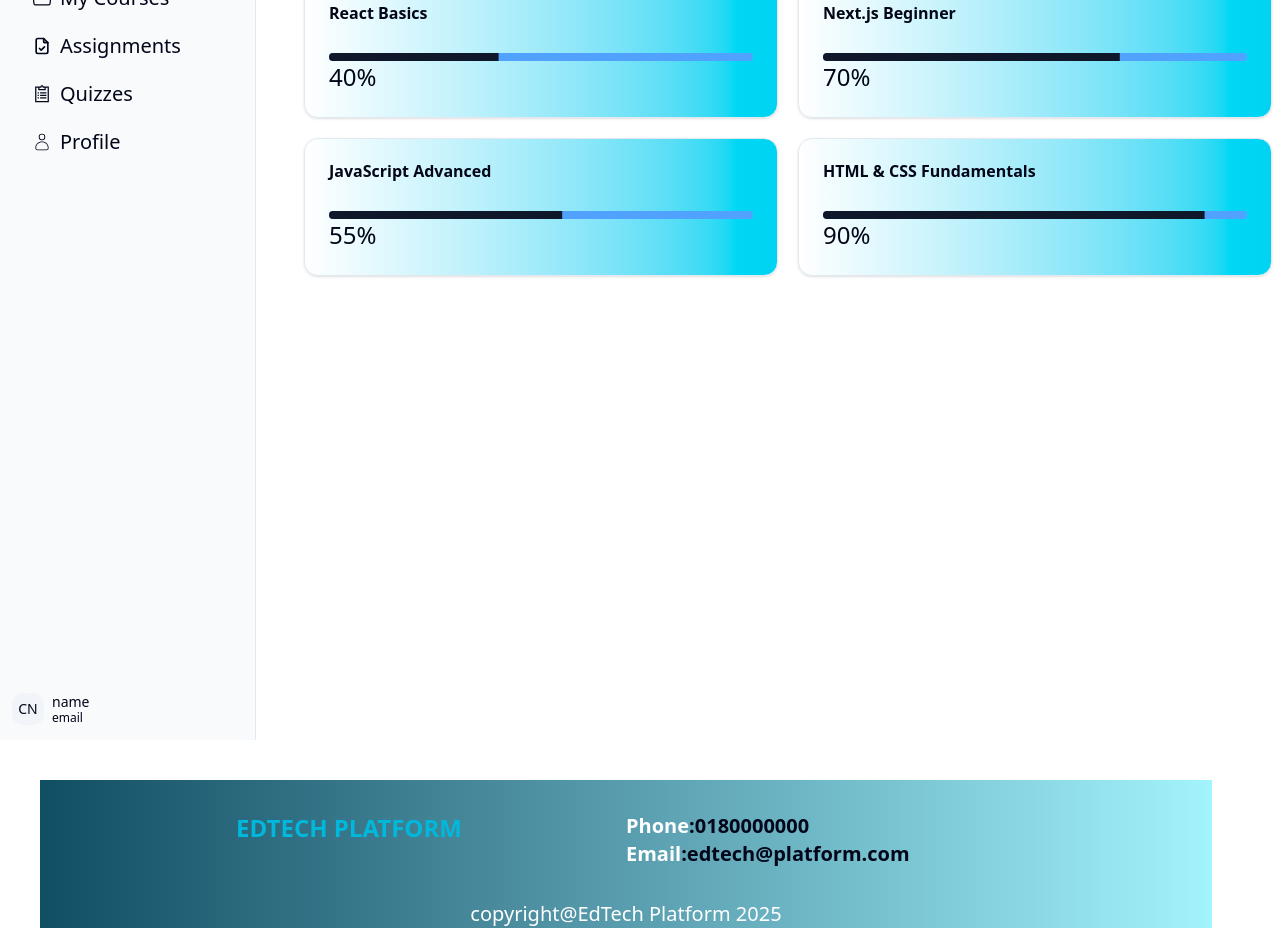
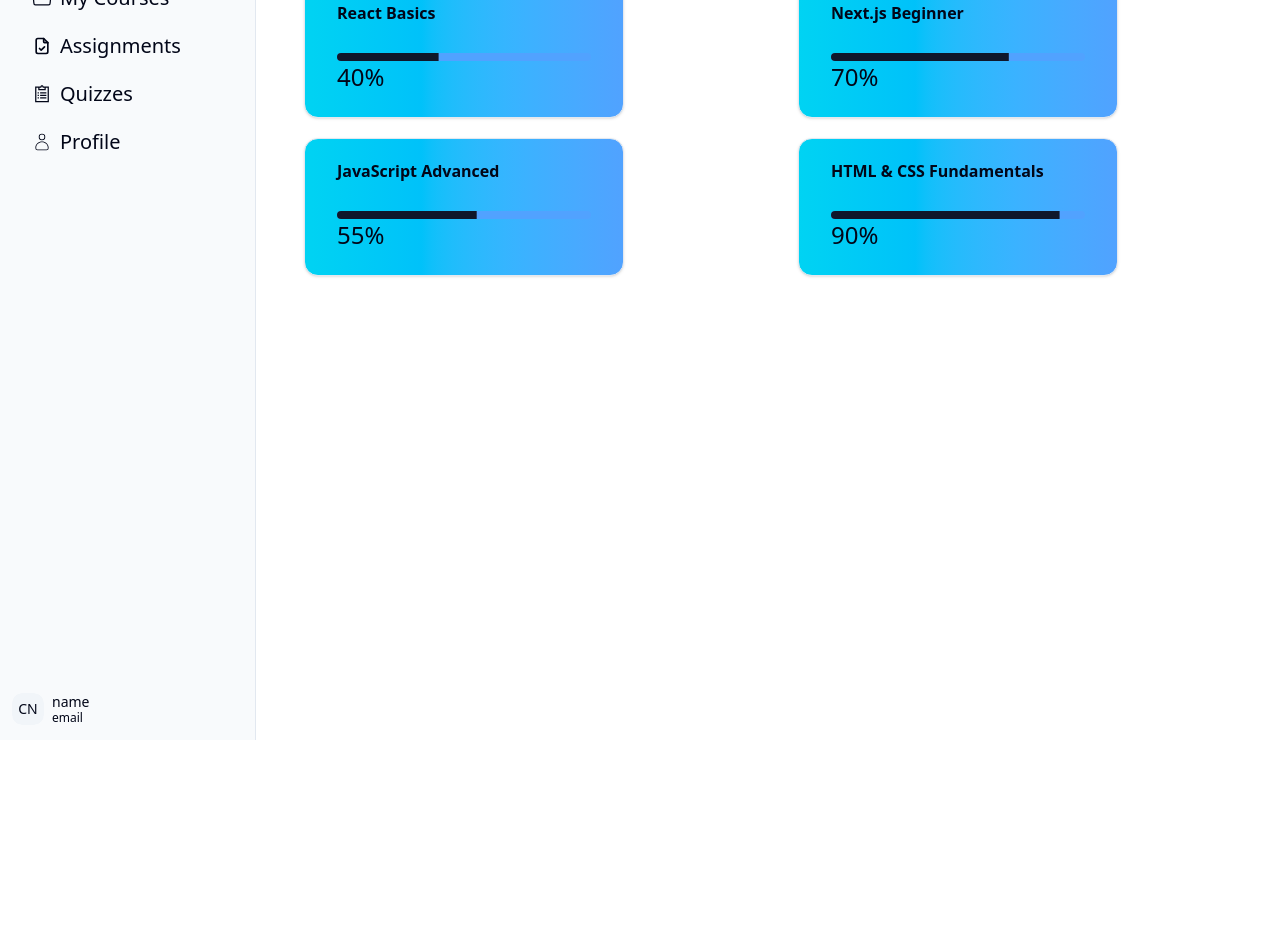
Before and after one commit to BorshaDevi/edtech-platform, a Next.js app: page /dashboard in a window 1280 px wide. Shown: the part 60-988 px from the top of the page. After the commit the page ends 800 px from the top, so only its background shows below. Built offline with nearby package versions, Linux system fonts and the light colour scheme.

Commit message:
added some text in footer.jsx file

```diff
--- a/src/component/Footer.jsx
+++ b/src/component/Footer.jsx
@@ -1,6 +1,9 @@
+'use client'
+import { usePathname } from "next/navigation";
 const Footer=()=>{
+  const pathname=usePathname()
     return(
-        <div className='mt-10 md:ml-10 max-w-full md:pr-17  mx-auto h-auto '>
+        <div className={`mt-10 md:ml-10 ${pathname === '/dashboard'? 'hidden':'block'} max-w-full  md:pr-17  mx-auto h-auto `}>
             <div className="bg-linear-to-r from-cyan-900 to-cyan-200  text-center">
               <div className="grid grid-cols-2 p-8">
                 <h1 className="uppercase text-2xl font-semibold text-cyan-500">EDTech Platform</h1>
--- a/src/component/StudentHomeCard.jsx
+++ b/src/component/StudentHomeCard.jsx
@@ -9,7 +9,7 @@ const StudentHomeCard = ({title , progress}) => {
     console.log(title ,progress)
     return (
         <div>
-            <Card className='bg-gradient-to-r from-white  to-cyan-400 '>
+            <Card className='card w-80'>
                 <CardHeader>
                     <CardTitle>{title}</CardTitle>
                 </CardHeader>
```
